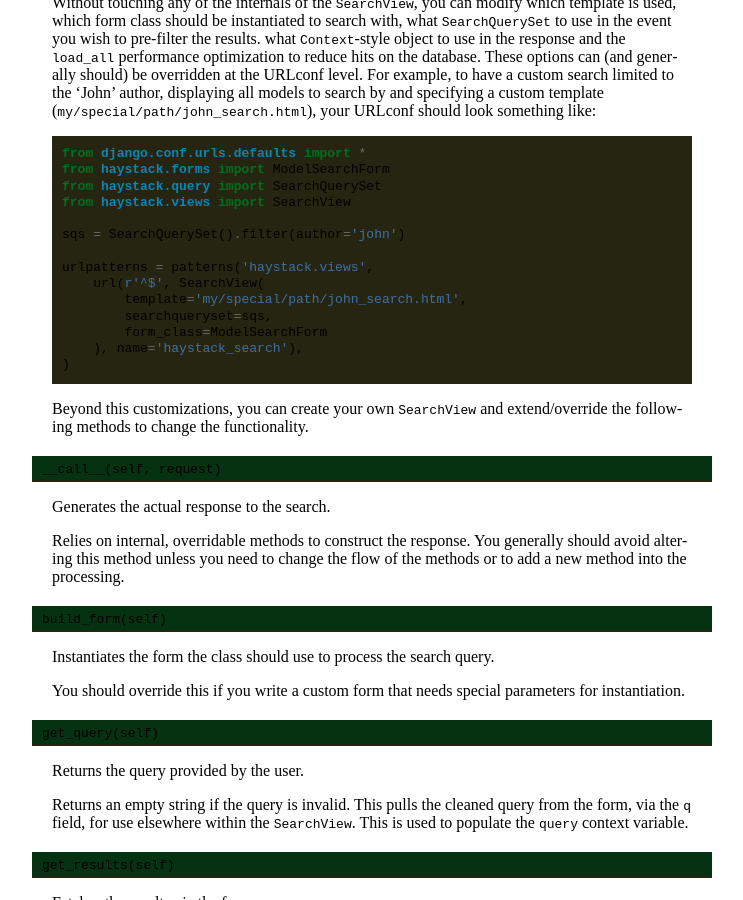
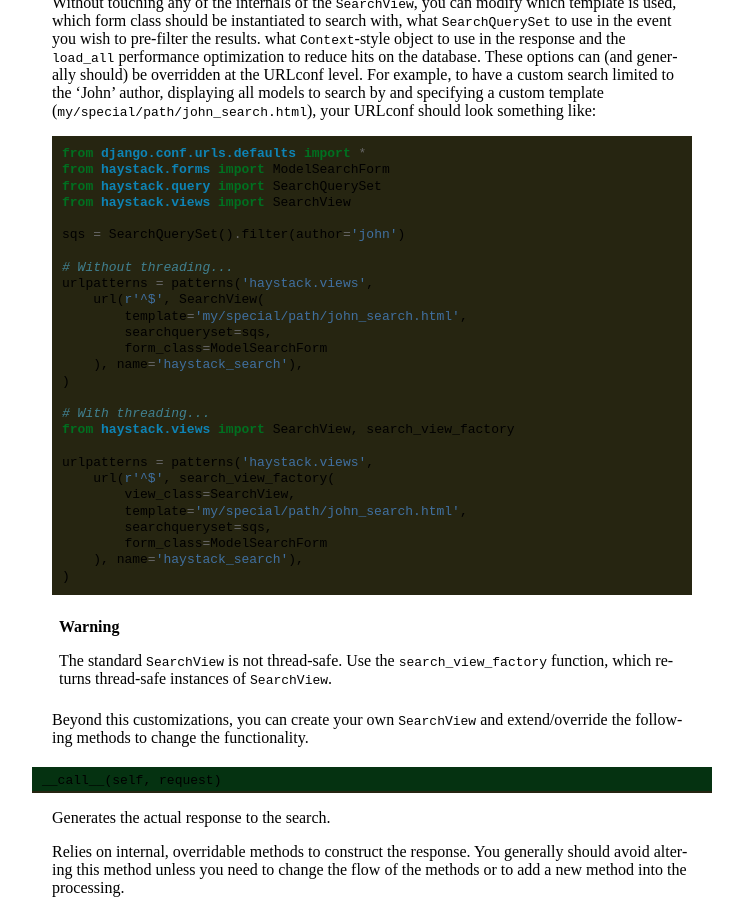
Before and after one commit to django-haystack/django-haystack, a Sphinx documentation site: the page built from docs/views_and_forms.rst, in a window 1280 px wide and 900 px high, scrolled down 2387 px. Shown: the whole window, without its empty margins (138-881 px from the left). Built offline with Sphinx 7.4.7, drawn with Linux system fonts in a browser that asks for light colours; a style sheet for code colours, icons or effects is not loaded.

Commit message:
Added the ``search_view_factory`` function for thread-safe use of ``SearchView``.

```diff
--- a/docs/views_and_forms.rst
+++ b/docs/views_and_forms.rst
@@ -153,6 +153,7 @@ URLconf should look something like::
 
     sqs = SearchQuerySet().filter(author='john')
 
+    # Without threading...
     urlpatterns = patterns('haystack.views',
         url(r'^$', SearchView(
             template='my/special/path/john_search.html',
@@ -160,6 +161,24 @@ URLconf should look something like::
             form_class=ModelSearchForm
         ), name='haystack_search'),
     )
+
+    # With threading...
+    from haystack.views import SearchView, search_view_factory
+
+    urlpatterns = patterns('haystack.views',
+        url(r'^$', search_view_factory(
+            view_class=SearchView,
+            template='my/special/path/john_search.html',
+            searchqueryset=sqs,
+            form_class=ModelSearchForm
+        ), name='haystack_search'),
+    )
+
+.. warning::
+
+    The standard ``SearchView`` is not thread-safe. Use the
+    ``search_view_factory`` function, which returns thread-safe instances of
+    ``SearchView``.
 
 Beyond this customizations, you can create your own ``SearchView`` and
 extend/override the following methods to change the functionality.
```
Also changed, not shown: 2 other files.
